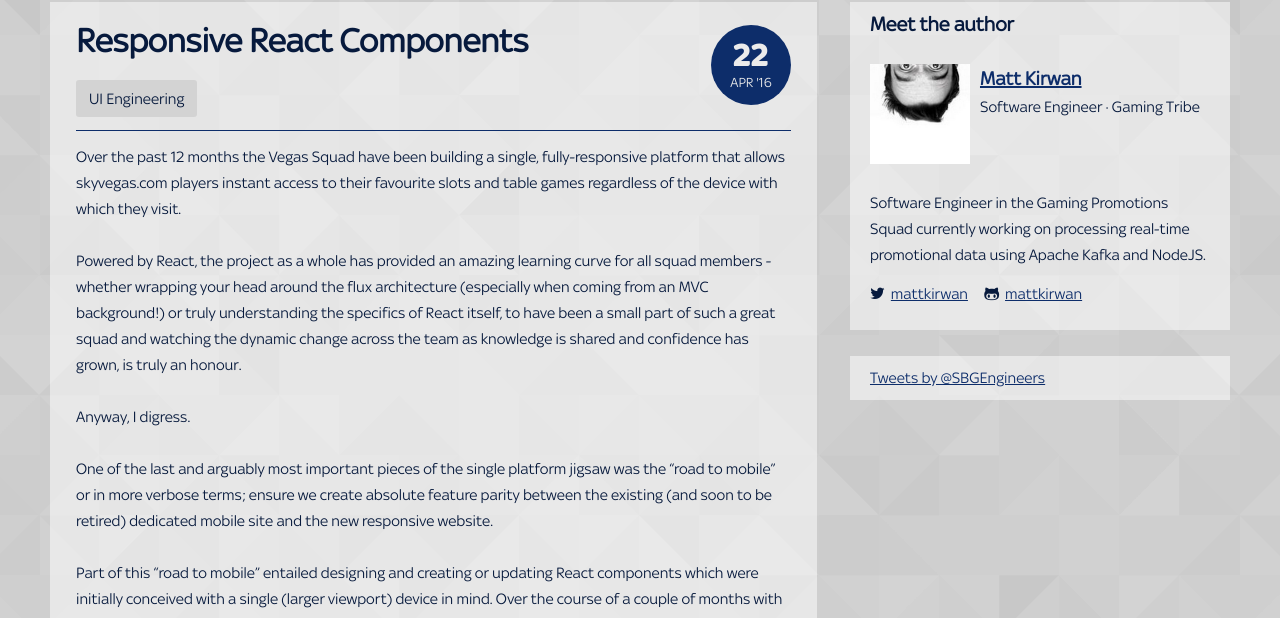
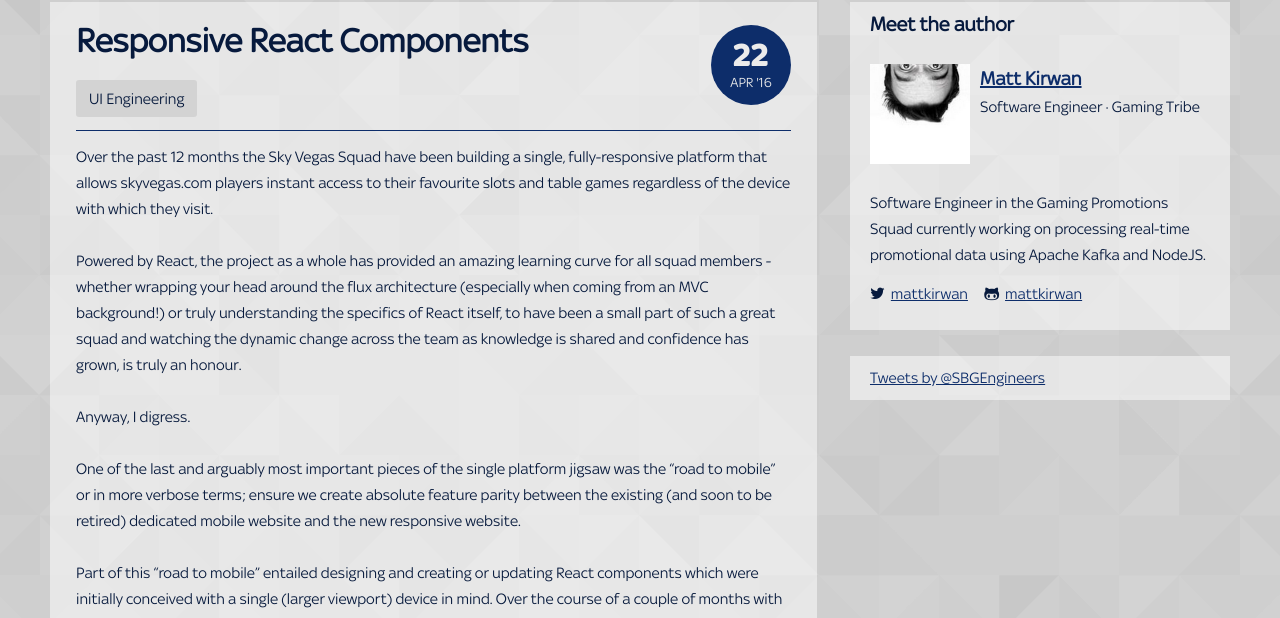
Before and after one commit to skybet/skybet.github.io, a Jekyll site: the page built from _posts/2016-04-22-responsive-react-components.md, in a window 1280 px wide and 1400 px high, scrolled down 332 px. Shown: the part 112-730 px from the top of the window. Built offline with Jekyll 4.4.1, drawn with Linux system fonts in a browser that asks for light colours; nearby versions of some CDN libraries; some web fonts are replaced; comment, search, counter and statistics services are not loaded; some of the changed text lies outside the part shown.

Commit message:
Corrected some issues raised by Ash.

```diff
--- a/_posts/2016-04-22-responsive-react-components.md
+++ b/_posts/2016-04-22-responsive-react-components.md
@@ -8,15 +8,15 @@
 category:   UI Engineering
 tags:       javascript, react, responsive
 ---
-Over the past 12 months the Vegas Squad have been building a single, fully-responsive platform that allows skyvegas.com players instant access to their favourite slots and table games regardless of the device with which they visit.
+Over the past 12 months the Sky Vegas Squad have been building a single, fully-responsive platform that allows skyvegas.com players instant access to their favourite slots and table games regardless of the device with which they visit.
 
 Powered by React, the project as a whole has provided an amazing learning curve for all squad members - whether wrapping your head around the flux architecture (especially when coming from an MVC background!) or truly understanding the specifics of React itself, to have been a small part of such a great squad and watching the dynamic change across the team as knowledge is shared and confidence has grown, is truly an honour.
 
 Anyway, I digress.
 
-One of the last and arguably most important pieces of the single platform jigsaw was the "road to mobile" or in more verbose terms; ensure we create absolute feature parity between the existing (and soon to be retired) dedicated mobile site and the new responsive website.
+One of the last and arguably most important pieces of the single platform jigsaw was the "road to mobile" or in more verbose terms; ensure we create absolute feature parity between the existing (and soon to be retired) dedicated mobile website and the new responsive website.
 
-Part of this "road to mobile" entailed designing and creating or updating  React components which were initially conceived with a single (larger viewport) device in mind.
+Part of this "road to mobile" entailed designing and creating or updating React components which were initially conceived with a single (larger viewport) device in mind.
 Over the course of a couple of months with many components being created or updated independent of one another by different developers, it quickly became apparent that between us we had come up with various different solutions at solving the same problem and in the process created some pretty daft technical debt in our shiny new codebase.
 
 So, what was the actual problem we were trying to solve?
@@ -67,7 +67,7 @@
 
 Looking at the implementations above you'll see that each option requires the hard-coding of pixel breakpoints at which you would want to render a different component.
 
-At the late stages of this project and Vegas being a relatvely large squad at the time, this classic code smell was missed and as different engineers cracked on with rendering their own little components into various device-widths both variants of this technique for handling components started to appear in our shiny new codebase.
+At the late stages of this project and Sky Vegas being a relatvely large squad at the time, this classic code smell was missed and as different engineers cracked on with rendering their own little components into various device-widths both variants of this technique for handling components started to appear in our shiny new codebase.
 
 After implementing the initial approaches and realising what effects they would have on future development of the codebase, a tech debt ticket was raised and we set about coming up with a solution to the problem of littering our code with multiple device widths across dozens of components.
 
```
Also changed, not shown: other parts of _posts/2016-04-22-responsive-react-components.md (+1 -1 lines).
